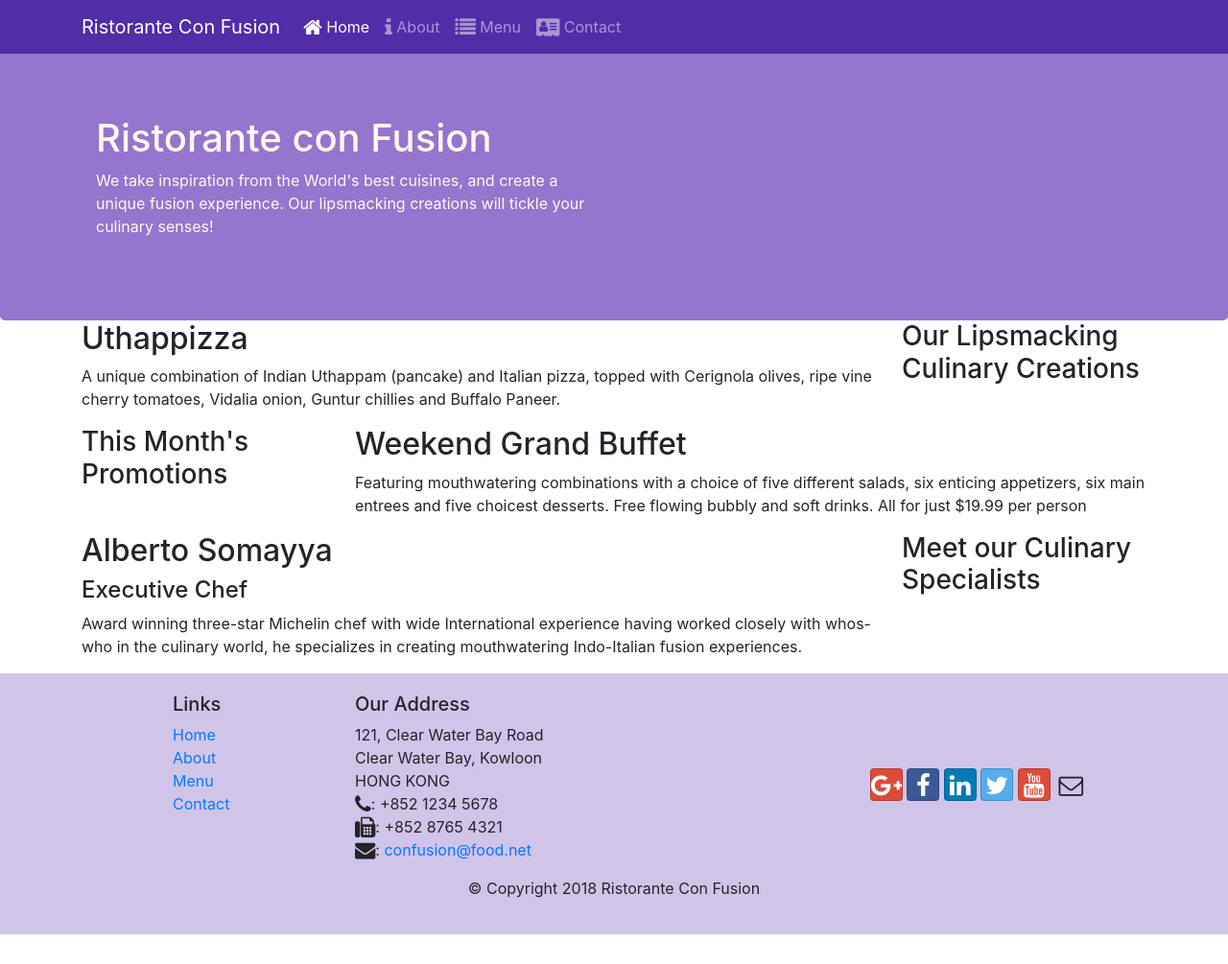
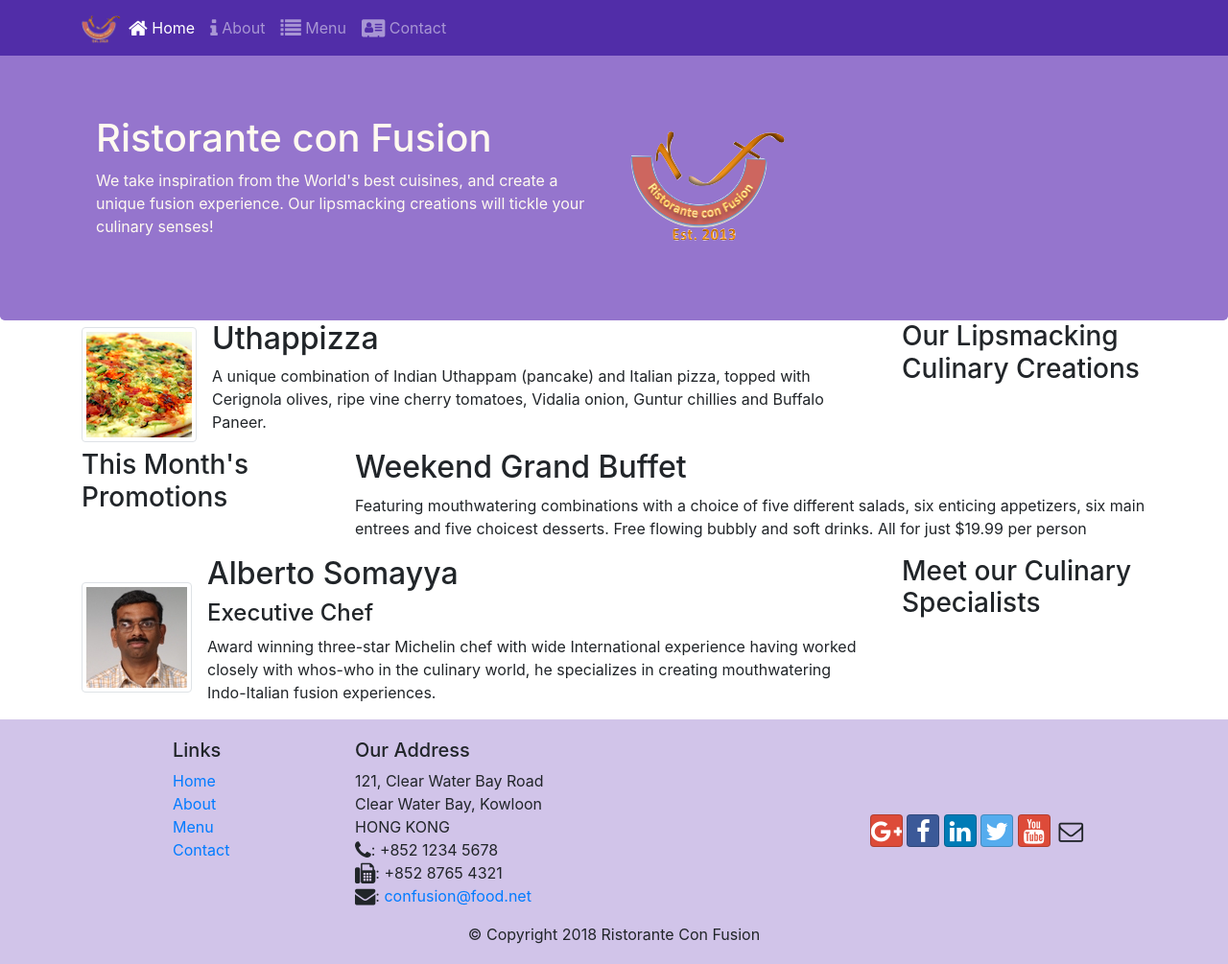
Before and after one commit to ranapriyanka1604/Bootstrap4, a website: page index.html in a window 1280 px wide. Shown: the whole page at 96% size. Before the commit the page ends 974 px from the top, so only its background shows below. Drawn offline with nearby package versions, Linux system fonts and the light colour scheme.

Commit message:
Images and Media

```diff
--- a/index.html
+++ b/index.html
@@ -20,7 +20,7 @@
             <button class="navbar-toggler" type="button" data-toggle="collapse" data-target="#Navbar">
                 <span class="navbar-toggler-icon"></span>
             </button>
-            <a class="navbar-brand" href="#">Ristorante Con Fusion</a>
+            <a class="navbar-brand mr-auto" href="#"><img src="img/logo.png" height="30" width="41"></a>
             <div class="collapse navbar-collapse" id="Navbar">
                 <ul class="navbar-nav mr-auto">
                     <li class="nav-item active"><a class="nav-link" href="#"><span class="fa fa-home fa-lg"></span>
@@ -44,7 +44,8 @@
                     <p>We take inspiration from the World's best cuisines, and create a unique fusion experience. Our
                         lipsmacking creations will tickle your culinary senses!</p>
                 </div>
-                <div class="col-12 col-sm">
+                <div class="col-12 col-sm align-self-center">
+                    <img src="img/logo.png" class="img-fluid">
                 </div>
             </div>
         </div>
@@ -56,9 +57,18 @@
                 <h3>Our Lipsmacking Culinary Creations</h3>
             </div>
             <div class="col col-sm order-sm-first col-md">
-                <h2>Uthappizza</h2>
-                <p>A unique combination of Indian Uthappam (pancake) and Italian pizza, topped with Cerignola olives,
-                    ripe vine cherry tomatoes, Vidalia onion, Guntur chillies and Buffalo Paneer.</p>
+                <div class="media">
+                    <img class="d-flex mr-3 img-thumbnail align-self-center"
+                            src="img/uthappizza.png" alt="Uthappizza">
+                    <div class="media-body">
+                        <h2 class="mt-0">Uthappizza</h2>
+                        <p class="d-none d-sm-block">A unique combination of Indian Uthappam (pancake) and
+                            Italian pizza, topped with Cerignola olives, ripe vine
+                            cherry tomatoes, Vidalia onion, Guntur chillies and
+                            Buffalo Paneer.</p>
+                    </div>
+                </div>
+
             </div>
         </div>
 
@@ -80,11 +90,19 @@
                 <h3>Meet our Culinary Specialists</h3>
             </div>
             <div class="col col-sm order-sm-first col-md">
-                <h2>Alberto Somayya</h2>
-                <h4>Executive Chef</h4>
-                <p>Award winning three-star Michelin chef with wide International experience having worked closely with
-                    whos-who in the culinary world, he specializes in creating mouthwatering Indo-Italian fusion
-                    experiences. </p>
+                <div class="media">
+                    <img class="d-flex mr-3 img-thumbnail align-self-center"
+                            src="img/alberto.png" alt="Alberto Somayya">
+                    <div class="media-body">
+                        <h2 class="mt-0">Alberto Somayya</h2>
+                        <h4>Executive Chef</h4>
+                        <p class="d-none d-sm-block">Award winning three-star Michelin chef with wide
+                            International experience having worked closely with
+                            whos-who in the culinary world, he specializes in
+                            creating mouthwatering Indo-Italian fusion experiences.
+                            </p>
+                    </div>
+                </div>
             </div>
         </div>
     </div>
```
Also changed, not shown: aboutus.html (+3 -2 lines), contactus.html (+3 -2 lines), img/alberto.png (added), img/buffet.png (added), img/logo.png (added), img/uthappizza.png (added), 1 other file.
